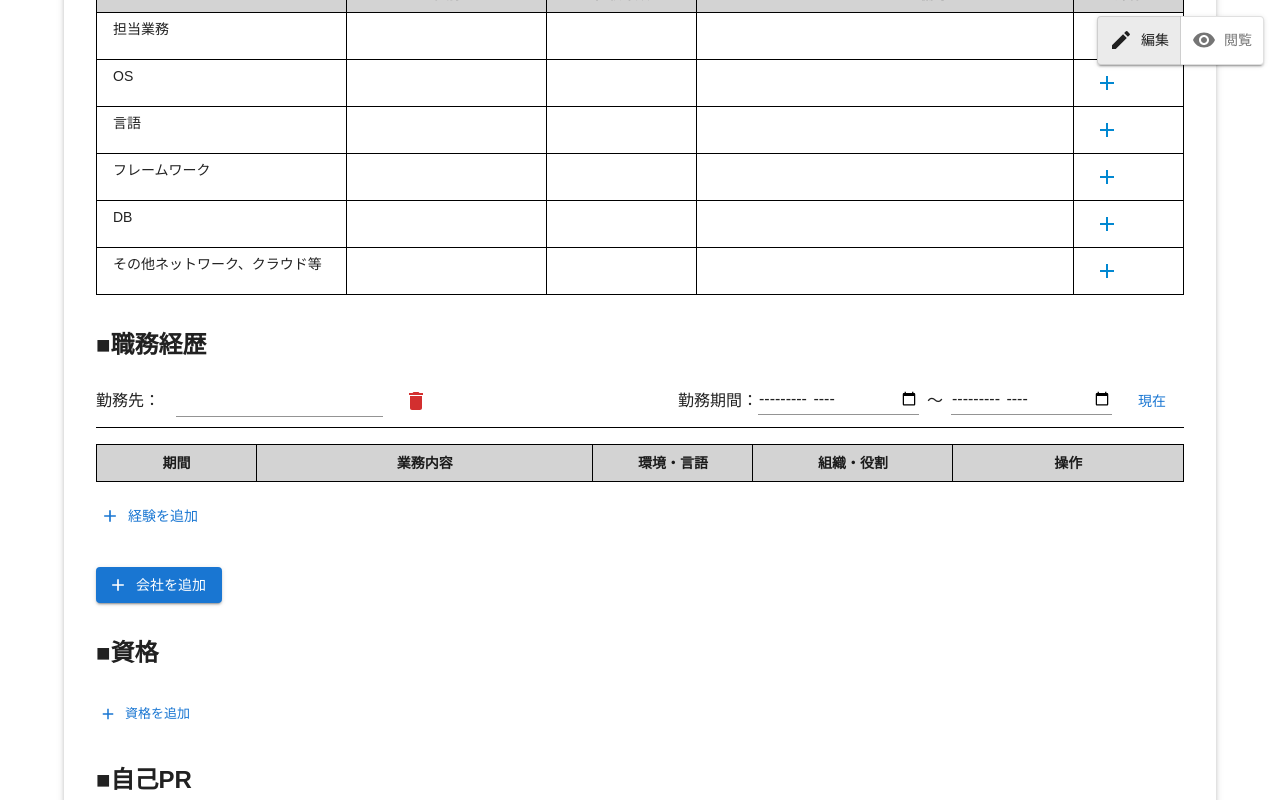
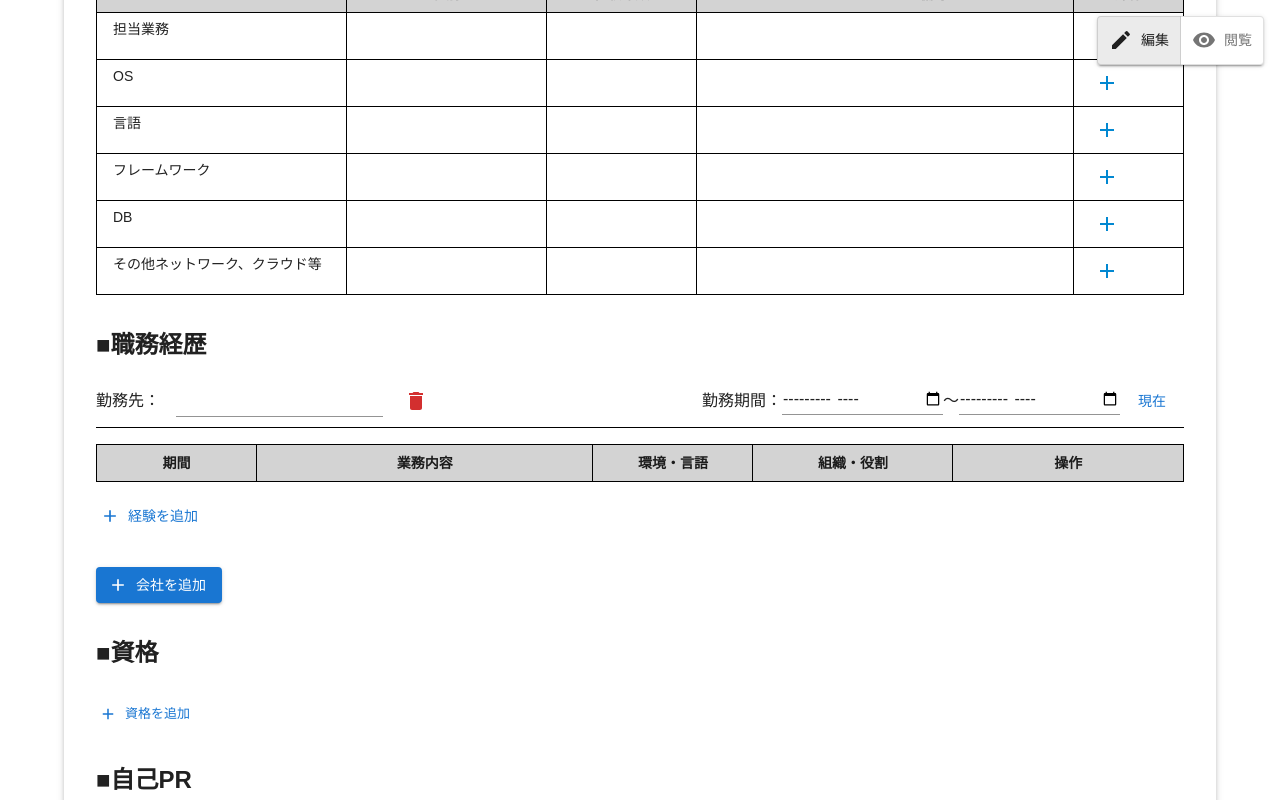
Before and after one commit to hiroki-sato-workman/resume-builder, a React (Create React App) app: page / in a window 1280 px wide. Both pictures are taken after a click on the button "会社を追加". Shown: the part 706-1506 px from the top of the page. Built offline with nearby package versions, Linux system fonts and the light colour scheme.

Commit message:
chore: レイアウト修正

```diff
--- a/src/components/WorkHistory/WorkHistory.tsx
+++ b/src/components/WorkHistory/WorkHistory.tsx
@@ -114,7 +114,7 @@ const WorkHistory: FC<Props> = ({ isEditMode }) => {
           <Table size="small">
             <TableHead>
               <TableRow>
-                <TableCell width={isEditMode ? 160 : 120}>期間</TableCell>
+                <TableCell width={isEditMode ? 160 : 125}>期間</TableCell>
                 <TableCell width="auto">業務内容</TableCell>
                 <TableCell width={isEditMode ? 160 : 120}>環境・言語</TableCell>
                 <TableCell width={isEditMode ? 200 : 150}>組織・役割</TableCell>
--- a/src/shared/components/StyledStack/StyledStack.tsx
+++ b/src/shared/components/StyledStack/StyledStack.tsx
@@ -12,7 +12,7 @@ export default function StyledStack ({ direction = 'row', children}: Props) {
   return (
     <Stack
       direction={direction}
-      spacing={1}
+      spacing={0}
       alignItems="center"
       display={isRow ? 'inline-flex' : 'flex'}
     >
```
